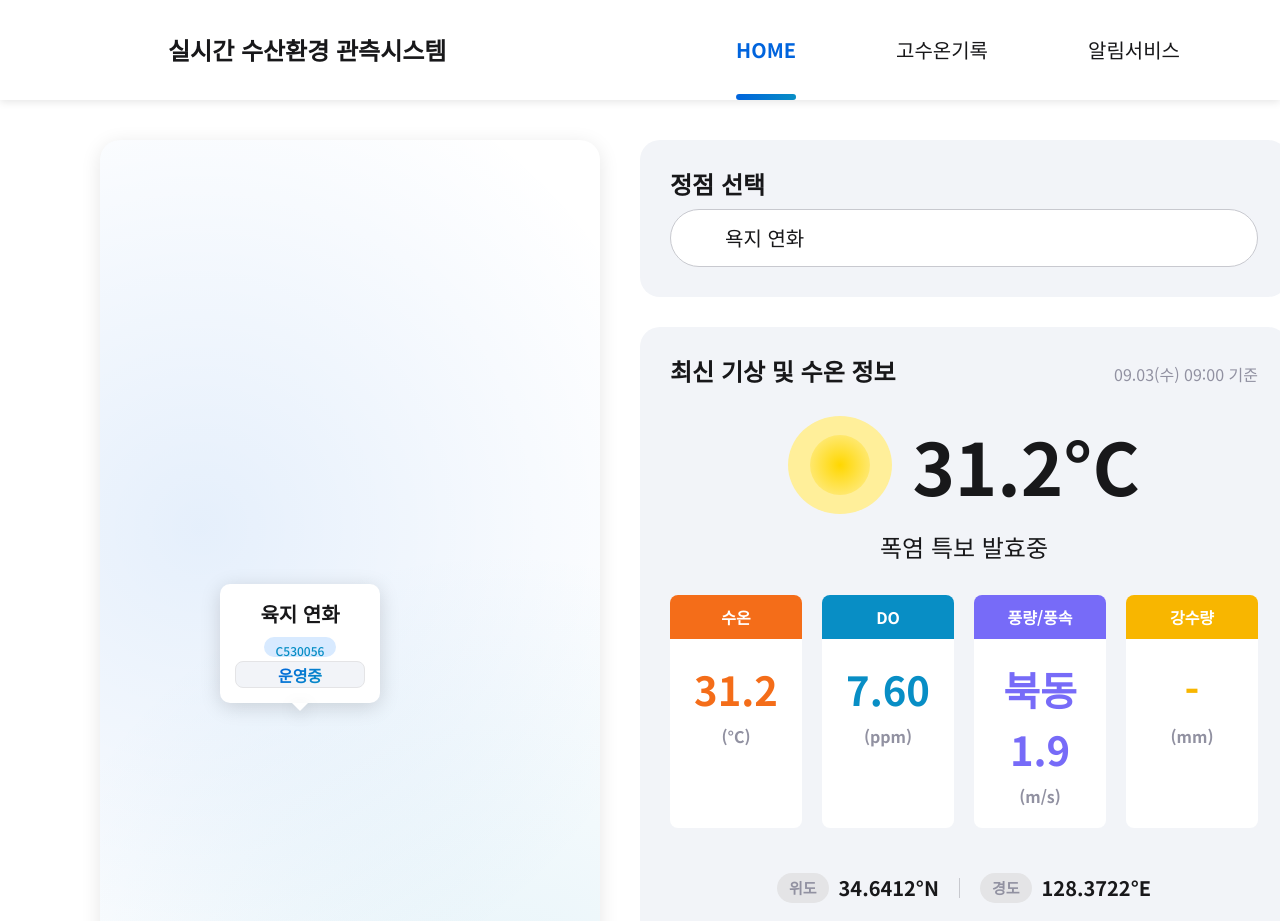
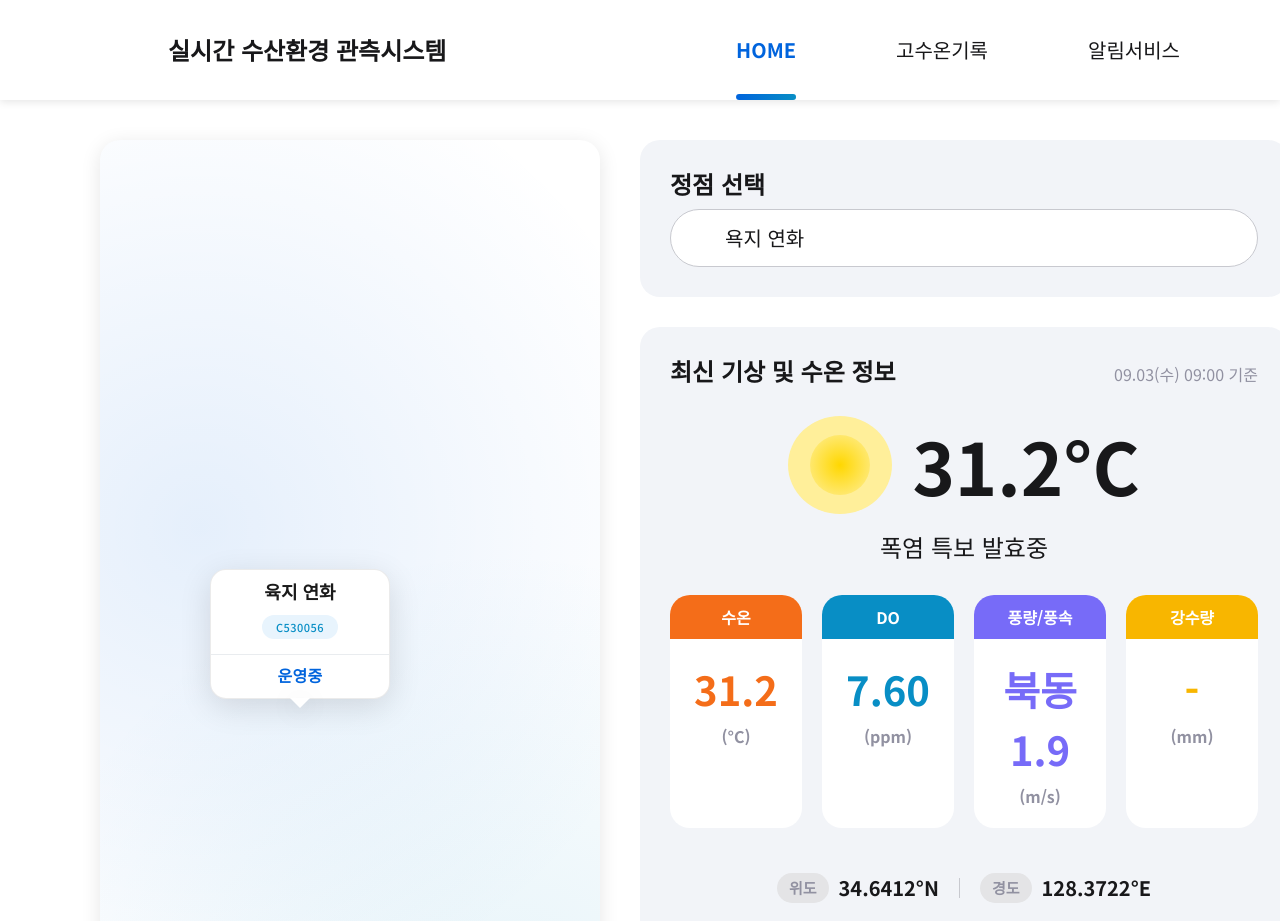
Before and after one commit to nadae1004/globit, a plain HTML site: page index.html in a window 1280 px wide. Shown: the top 921 px of the page. Drawn offline with Linux system fonts and the light colour scheme.

Commit message:
Add files via upload

```diff
--- a/styles.css
+++ b/styles.css
@@ -235,17 +235,18 @@ body {
     position: absolute;
     bottom: 100%;
     left: 50%;
-    transform: translate(-50%, -12px);
-    width: 160px;
-    height: 119px;
+    transform: translate(-50%, -16px);
+    width: 180px;
+    height: 130px;
     z-index: 2;
 }
 
 .popup-content {
     background-color: #ffffff;
-    border-radius: 10px;
-    padding: 15px;
-    box-shadow: 0 4px 20px rgba(0, 0, 0, 0.15);
+    border-radius: 16px;
+    padding: 0px;
+    box-shadow: 0 8px 32px rgba(0, 0, 0, 0.12);
+    border: 1px solid rgba(0, 0, 0, 0.08);
     height: 100%;
     display: flex;
     flex-direction: column;
@@ -257,58 +258,57 @@ body {
 .popup-content::after {
     content: '';
     position: absolute;
-    bottom: -8px;
+    bottom: -10px;
     left: 50%;
     transform: translateX(-50%);
     width: 0;
     height: 0;
-    border-left: 8px solid transparent;
-    border-right: 8px solid transparent;
-    border-top: 8px solid #ffffff;
-    filter: drop-shadow(0 4px 8px rgba(0, 0, 0, 0.15));
+    border-left: 10px solid transparent;
+    border-right: 10px solid transparent;
+    border-top: 10px solid #ffffff;
+    filter: drop-shadow(0 4px 12px rgba(0, 0, 0, 0.12));
 }
 
 .popup-header h3 {
-    font-size: 20px;
-    font-weight: 700;
-    color: #18181a;
-    margin-bottom: 8px;
+    font-size: 18px;
+    font-weight: 600;
+    color: #1a1a1a;
+    margin: 10px 0;
     text-align: center;
+    line-height: 1.3;
 }
 
 .station-code {
-    background-color: #d8eaff;
-    color: #088ec5;
-    padding: 4px 12px;
-    border-radius: 50px;
-    font-size: 12px;
+    background-color: #e8f4fd;
+    color: #088EC5;
+    padding: 0 14px;
+    border-radius: 20px;
+    font-size: 11px;
     font-weight: 500;
     text-align: center;
     display: inline-block;
     width: auto;
-    height: 20px;
-    line-height: 20px;
+    height: 24px;
+    line-height: 24px;
+    letter-spacing: 0.5px;
 }
 
 .popup-status {
-    background-color: #f2f4f8;
-    border: 1px solid #e4e4e6;
-    border-radius: 8px;
-    height: 35px;
-    padding: 0 12px;
+    border-top: 1px solid #e9ecef;
+    height: 40px;
+    padding: 0 16px;
     display: flex;
     align-items: center;
     justify-content: center;
     width: 100%;
+    margin-bottom: 4px;
 }
 
 .popup-status span {
-    background: linear-gradient(135deg, #0064dd, #088ec5);
-    -webkit-background-clip: text;
-    -webkit-text-fill-color: transparent;
-    background-clip: text;
+    color: #0064DD;
     font-size: 16px;
-    font-weight: 700;
+    font-weight: 600;
+    letter-spacing: 0.3px;
 }
 
 /* Info Panel */
@@ -529,7 +529,7 @@ body {
 
 .data-item {
     background-color: #ffffff;
-    border-radius: 8px;
+    border-radius: 20px;
     overflow: hidden;
 }
 
@@ -638,7 +638,7 @@ body {
 
 .tab {
     padding: 10px 30px;
-    border-radius: 8px 8px 0 0;
+    border-radius: 20px 20px 0 0;
     font-size: 16px;
     font-weight: 700;
     cursor: pointer;
```
